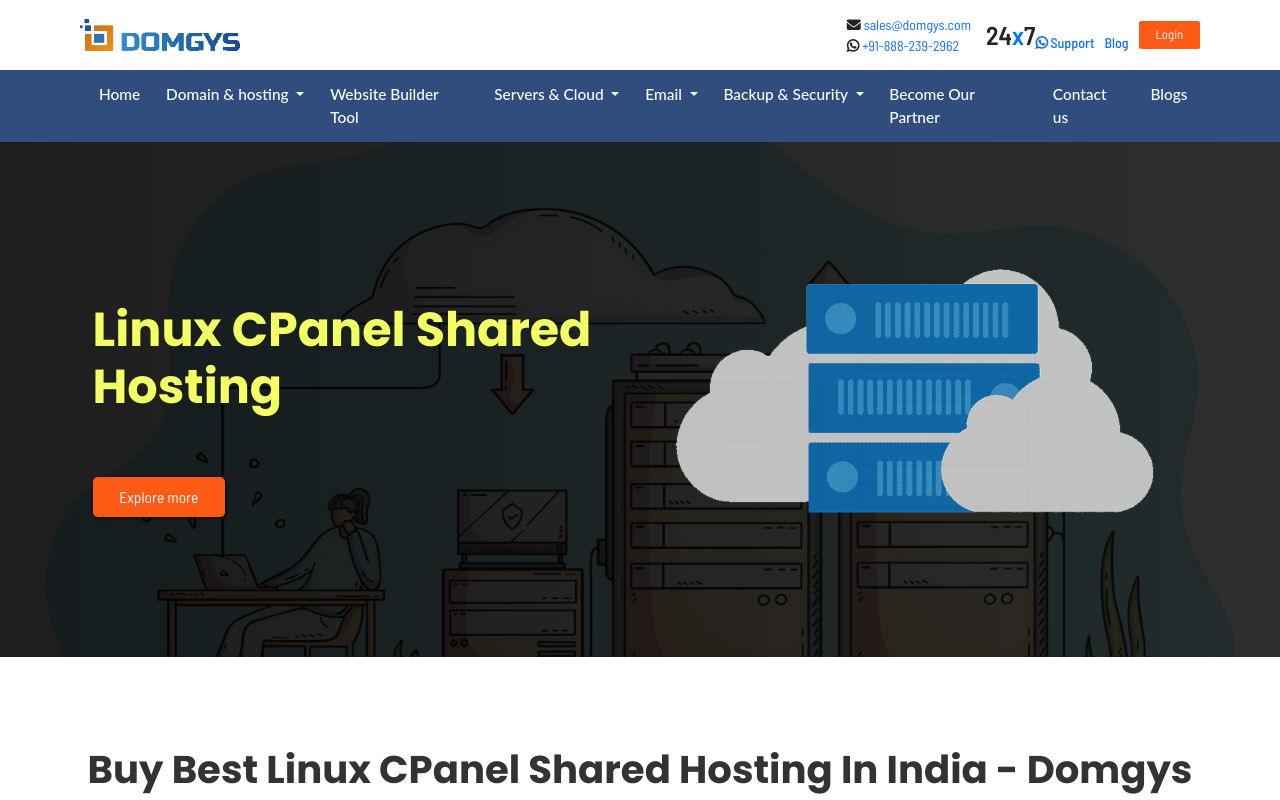
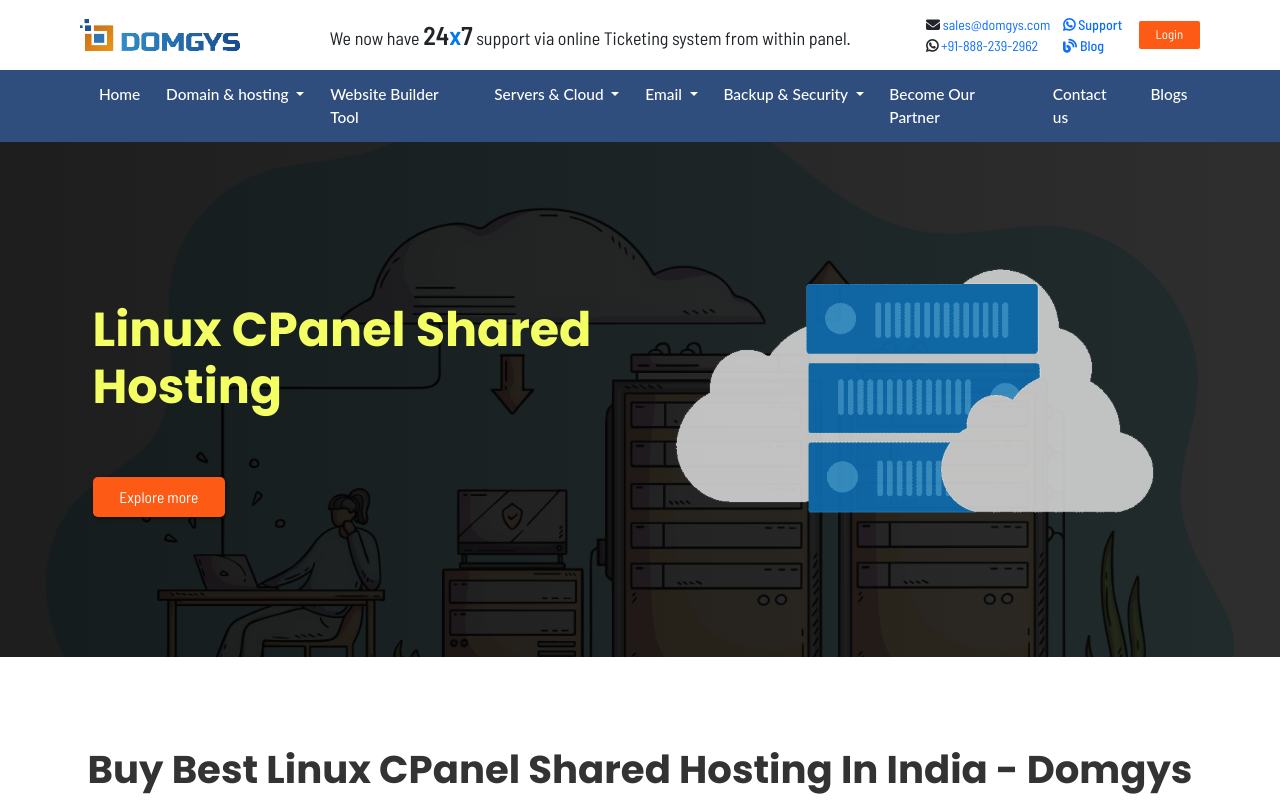
Before and after one commit to DevelopmentRaahi/shared-hosting, a plain HTML site: page shared-hosting.html in a window 1280 px wide. Shown: the top 800 px of the page. Drawn offline with nearby package versions, Linux system fonts and the light colour scheme.

Commit message:
update nav

```diff
--- /dev/null
+++ b/assests/css/navbar.css
@@ -0,0 +1,56 @@
+/* preheader */
+.pre-main{
+  display: flex;
+  flex-direction: row;
+  justify-content: space-between;
+  align-items: center;
+  height: 70px;
+}
+.logo-content {
+  display: flex;
+  flex-direction: row;
+  justify-content: center;
+  align-items: center;
+}
+.logo-content ul li {
+  list-style: none;
+  text-decoration: none;
+}
+.logo-content ul li a{
+    text-decoration: none;
+    margin-right: 10px;
+    font-weight: 500;
+    /* box-shadow: 0 0 0.1rem #00000067; */
+}
+.logo-content ul li a:hover{
+    color: blueviolet;
+
+}
+.logo-content ul{
+  padding: 0.3rem 0.5rem;
+  display: grid;
+  flex-direction: row;
+  align-items: center;
+}
+
+.supprtnum a:hover{
+  color: #000;
+}
+
+@media  (max-width: 600px) {
+  .textNav, .supprtnum{
+display: none;
+  }
+}
+/* preheader */
+
+
+
+.head_paragraph .textNav{
+  font-size: 1.4rem;
+}
+@media (max-width:1200px) {
+  .head_paragraph .textNav{
+  display: none;
+}
+}
--- a/shared-hosting.html
+++ b/shared-hosting.html
@@ -17,6 +17,7 @@
     <link rel="stylesheet" href="./assests/css/responsive.css" />
     <link rel="stylesheet" href="./assests/css/Cards.css">
     <link rel="stylesheet" href="./assests/style.css">
+    <link rel="stylesheet" href="./assests/css/navbar.css">
     <link rel="stylesheet" href="./assests/scss/main.css">
     <!-- typeed js -->
     <script src="https://cdnjs.cloudflare.com/ajax/libs/typed.js/2.0.10/typed.min.js"></script>
@@ -38,20 +39,26 @@
                         <img src="./assests/img/logo.png" alt="Logo" class="img-fluid logo-cls" width="160" height="30">
                     </a>
                 </div>
+                <div class="head_paragraph">
+                    <div class=" textNav">We now have
+                        <span>24<span class="xclor">x</span>7</span>
+                        support via online Ticketing system from within panel.
+                    </div>
+                </div>
                 <div class="logo-vertical">
                     <div class="logo-content">
-                        <div class="supprtnum">
+                        <div class="supprtnum pe-2">
                             <div><i class="fa-regular fa-envelope"></i> <a href="mailto:sales@domgys.com">
                                     sales@domgys.com</a></div>
                             <div> <i class="fa-brands fa-whatsapp"></i> <a
                                     href="https://wa.me/918882392962">+91-888-239-2962</a>
                             </div>
                         </div>
-                        <div class=" textNav"><span>24<span class="xclor">x</span>7</span></div>
+
                         <ul class="ulset">
                             <li><a href="https://wa.me/918882392962"><i class="fa-brands fa-whatsapp"></i> Support</a>
                             </li>
-                            <li><a href="./Blog-Domgys.html">Blog</a></li>
+                            <li><a href="./Blog-Domgys.html"><i class="fa-solid fa-blog"></i> Blog</a></li>
                         </ul>
 
                         <div>
```
